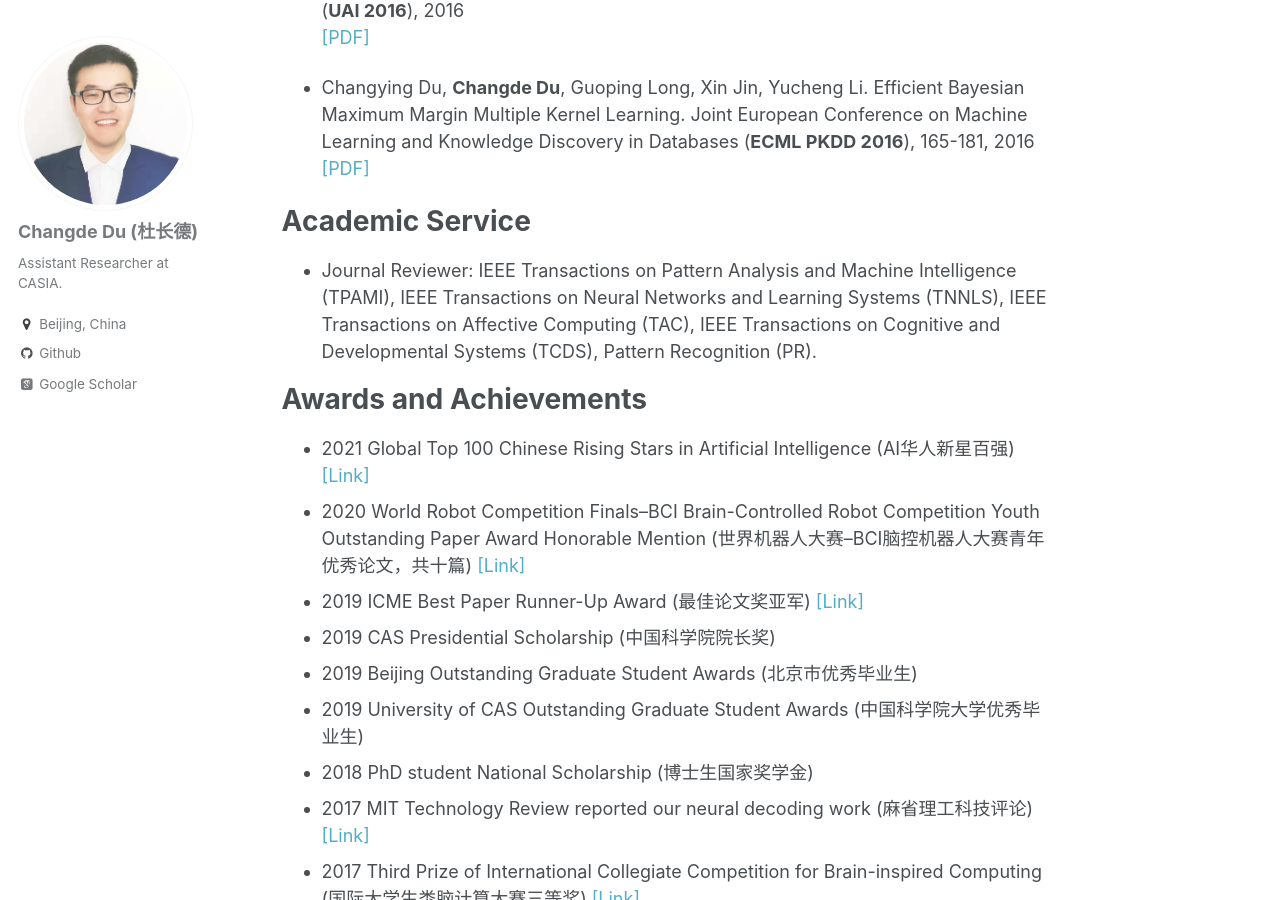
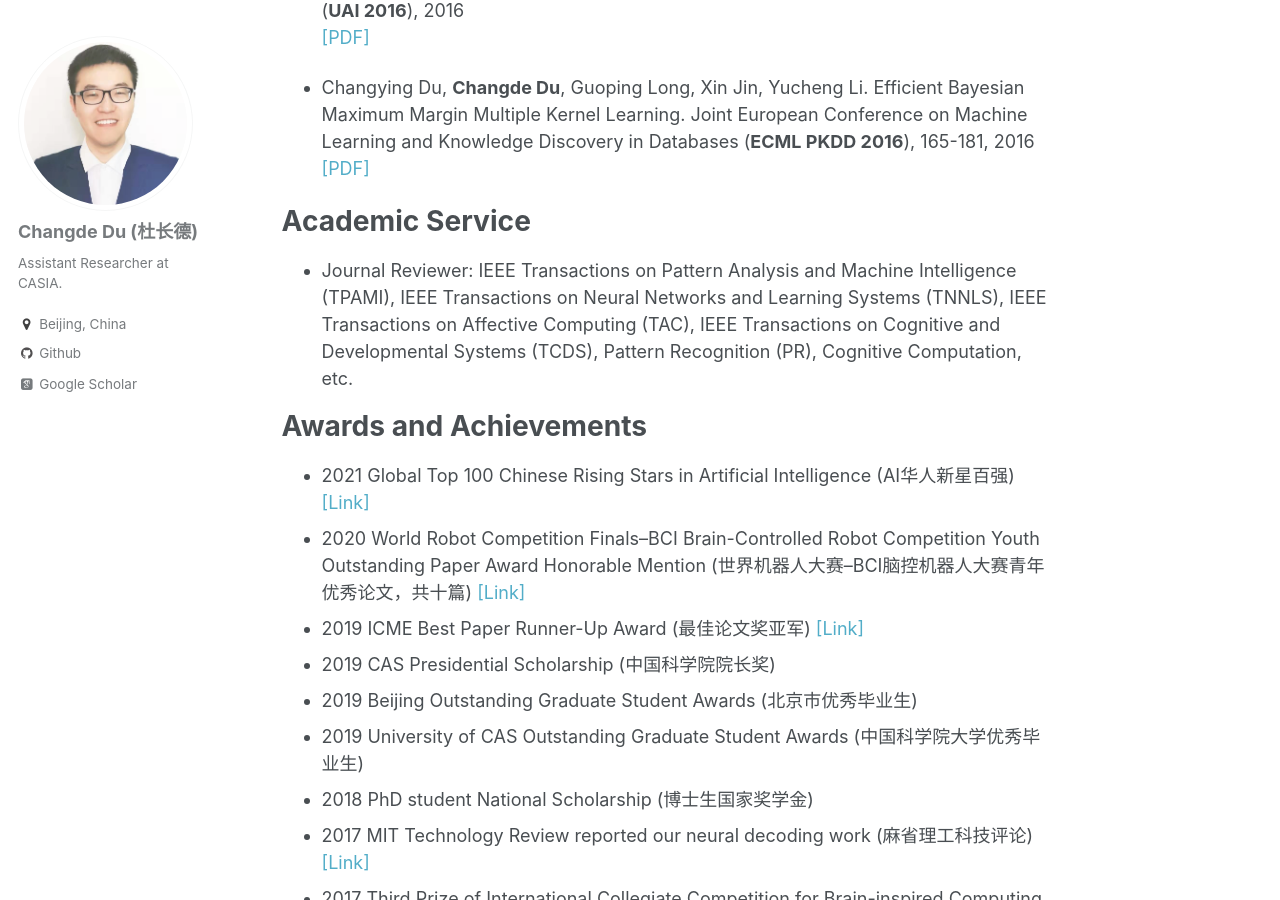
Before and after one commit to ChangdeDu/changdedu.github.io, a Jekyll site: the page built from _pages/about.md, in a window 1280 px wide and 900 px high, scrolled down 5627 px. Built offline with Jekyll 4.4.1, drawn with Linux system fonts in a browser that asks for light colours; some web fonts are replaced.

Commit message:
Create about.md

```diff
--- a/_pages/about.md
+++ b/_pages/about.md
@@ -127,7 +127,7 @@ Conference on Uncertainty in Artificial Intelligence (**UAI 2016**), 2016  <br>[
 Joint European Conference on Machine Learning and Knowledge Discovery in Databases (**ECML PKDD 2016**), 165-181, 2016  <br>[[PDF]](https://link.springer.com/chapter/10.1007%2F978-3-319-46128-1_11)
 
 # Academic Service
-- Journal Reviewer: IEEE Transactions on Pattern Analysis and Machine Intelligence (TPAMI), IEEE Transactions on Neural Networks and Learning Systems (TNNLS), IEEE Transactions on Affective Computing (TAC), IEEE Transactions on Cognitive and Developmental Systems (TCDS), Pattern Recognition (PR).
+- Journal Reviewer: IEEE Transactions on Pattern Analysis and Machine Intelligence (TPAMI), IEEE Transactions on Neural Networks and Learning Systems (TNNLS), IEEE Transactions on Affective Computing (TAC), IEEE Transactions on Cognitive and Developmental Systems (TCDS), Pattern Recognition (PR), Cognitive Computation, etc.
 
 # Awards and Achievements
 - 2021 Global Top 100 Chinese Rising Stars in Artificial Intelligence (AI华人新星百强) [[Link]](https://xueshu.baidu.com/usercenter/index/aischolar)
```
